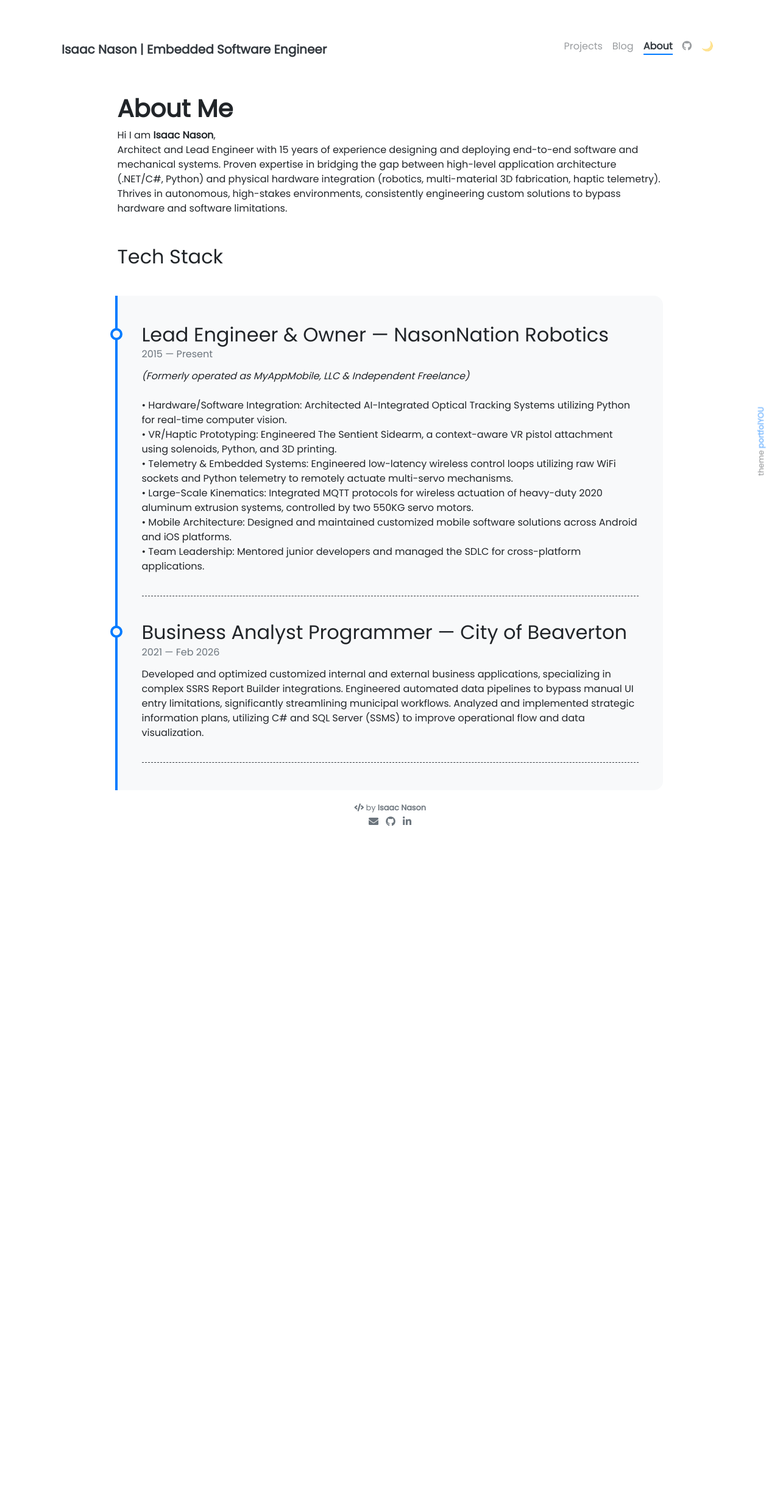
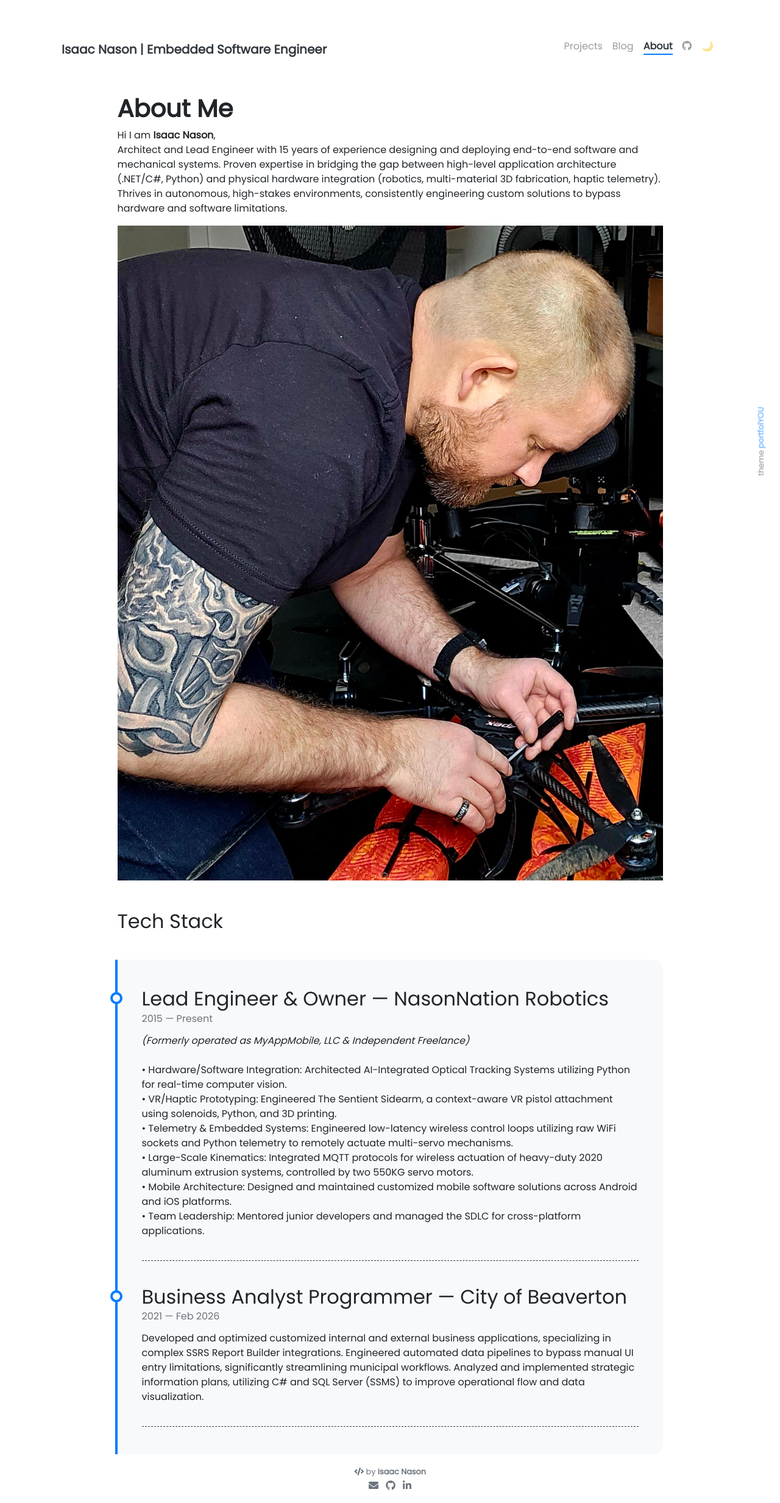
Before and after one commit to mistabowhunta/github.io, a Jekyll site: the page built from pages/about.md, in a window 1280 px wide. Shown: the whole page at 61% size. Built offline with Jekyll 4.4.1, drawn with Linux system fonts in a browser that asks for light colours; before the commit the page ends 1376 px from its top, so only the background shows below that.

Commit message:
Update about.md

```diff
--- a/pages/about.md
+++ b/pages/about.md
@@ -10,6 +10,8 @@ weight: 4
 Hi I am **{{ site.author.name }}**,<br>
 Architect and Lead Engineer with 15 years of experience designing and deploying end-to-end software and mechanical systems. Proven expertise in bridging the gap between high-level application architecture (.NET/C#, Python) and physical hardware integration (robotics, multi-material 3D fabrication, haptic telemetry). Thrives in autonomous, high-stakes environments, consistently engineering custom solutions to bypass hardware and software limitations.
 
+![Busy Working](/assets/images/20260419_170659.jpg)
+
 <div class="row">
 {% include about/skills.html title="Tech Stack" source=site.data.skills %}
 </div>
```
